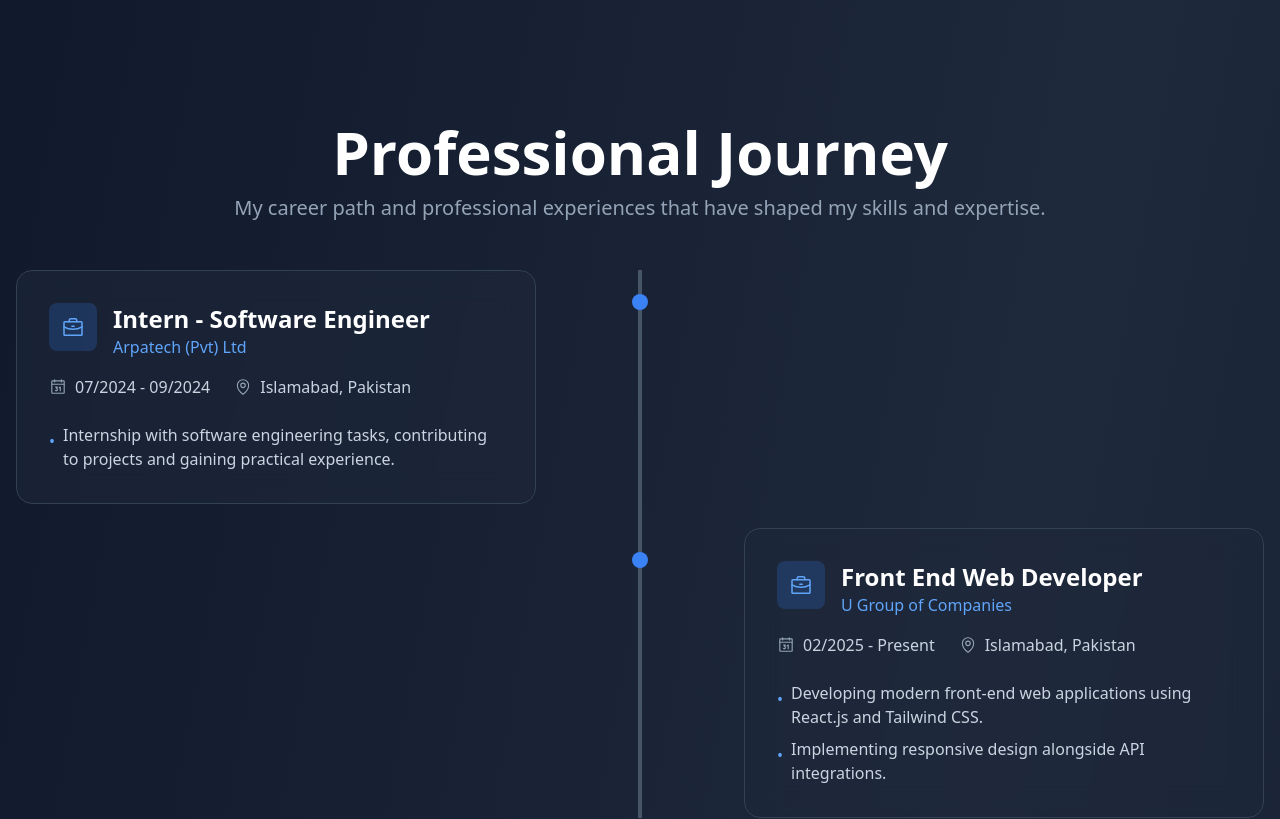
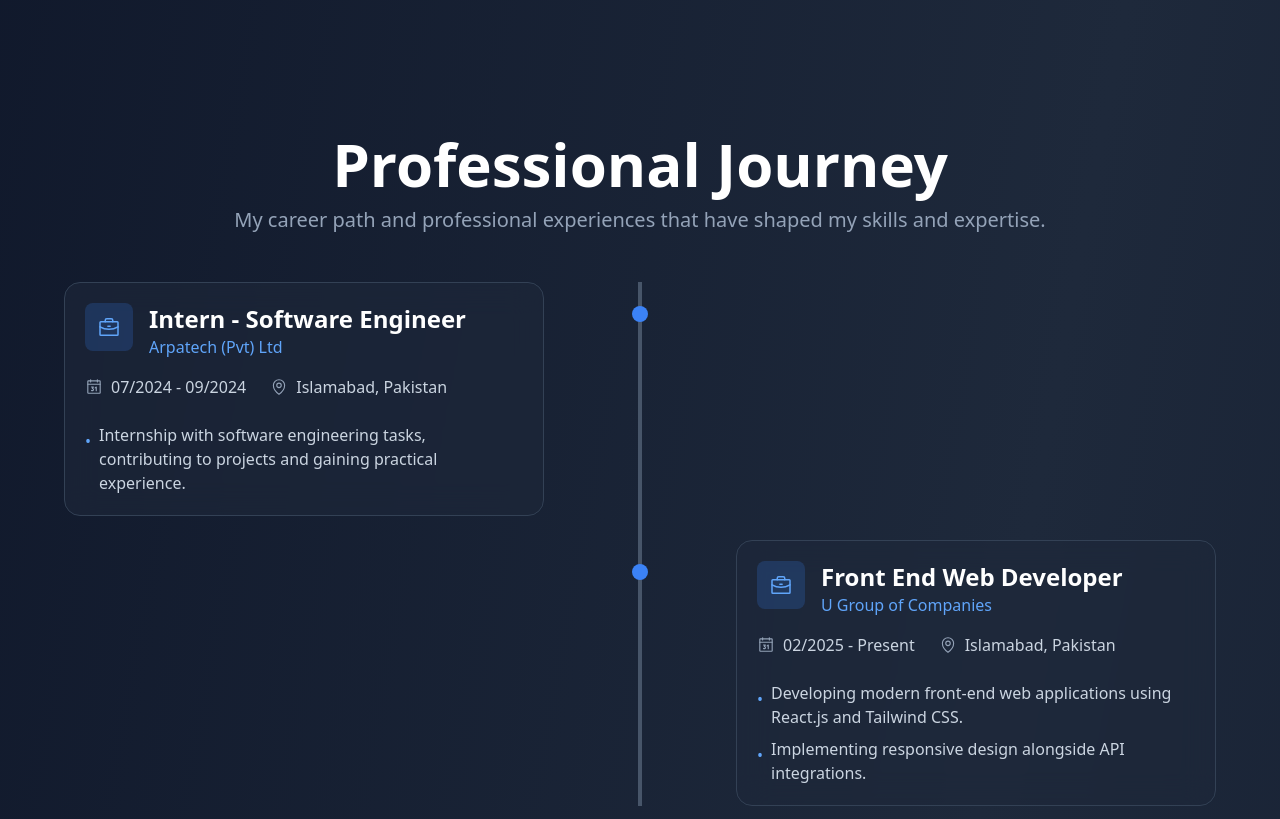
Before and after one commit to AdnanSaqib123/adnans-showcase, a React (Vite) app: page / in a window 1280 px wide. Shown: the part 840-1659 px from the top of the page. Built offline with nearby package versions, Linux system fonts and the light colour scheme.

Commit message:
changed logo

```diff
--- a/src/assets/data.js
+++ b/src/assets/data.js
@@ -167,7 +167,7 @@ export const educationData = [
     degree: 'BS in Computer Science',
     institution: 'Virtual University of Pakistan',
     year: 'Current 6th Semester',
-    image: school,
+    image: university,
   },
   {
     id: 2,
@@ -181,7 +181,7 @@ export const educationData = [
     degree: 'Matric (Science)',
     institution: 'Army Public School Gul Mohar, Malir Cantt, Karachi',
     year: 'Completed in 2019',
-    image: university,
+    image: school,
   }
 ];
 
--- a/src/pages/Experience.jsx
+++ b/src/pages/Experience.jsx
@@ -5,7 +5,7 @@ import { experienceData } from '../assets/data.js';
 const Experience = () => {
   return (
     <section id="experience" className="min-h-screen flex flex-col items-center justify-center px-4 pt-6">
-      <div className="max-w-7xl w-full">
+      <div className="max-w-6xl w-full">
         <h2 className="text-4xl md:text-6xl font-bold text-white mb-3 text-center">
           Professional Journey
         </h2>
@@ -25,7 +25,7 @@ const Experience = () => {
               {/* Timeline dot */}
               <div className="hidden md:block absolute left-1/2 top-6 w-4 h-4 bg-blue-500 rounded-full transform -translate-x-1/2 z-10"></div>
 
-              <div className="bg-slate-800/60 backdrop-blur-lg rounded-2xl p-8 border border-slate-700 w-full md:w-5/12 transition-all duration-300 hover:-translate-y-2 hover:shadow-xl hover:shadow-blue-500/10">
+              <div className="bg-slate-800/60 backdrop-blur-lg rounded-2xl p-5 border border-slate-700 w-full md:w-5/12 transition-all duration-300 hover:-translate-y-2 hover:shadow-xl hover:shadow-blue-500/10">
                 <div className="flex items-start gap-4 mb-4">
                   <div className="p-3 bg-blue-500/20 rounded-lg">
                     <Briefcase size={24} className="text-blue-400" />
```
